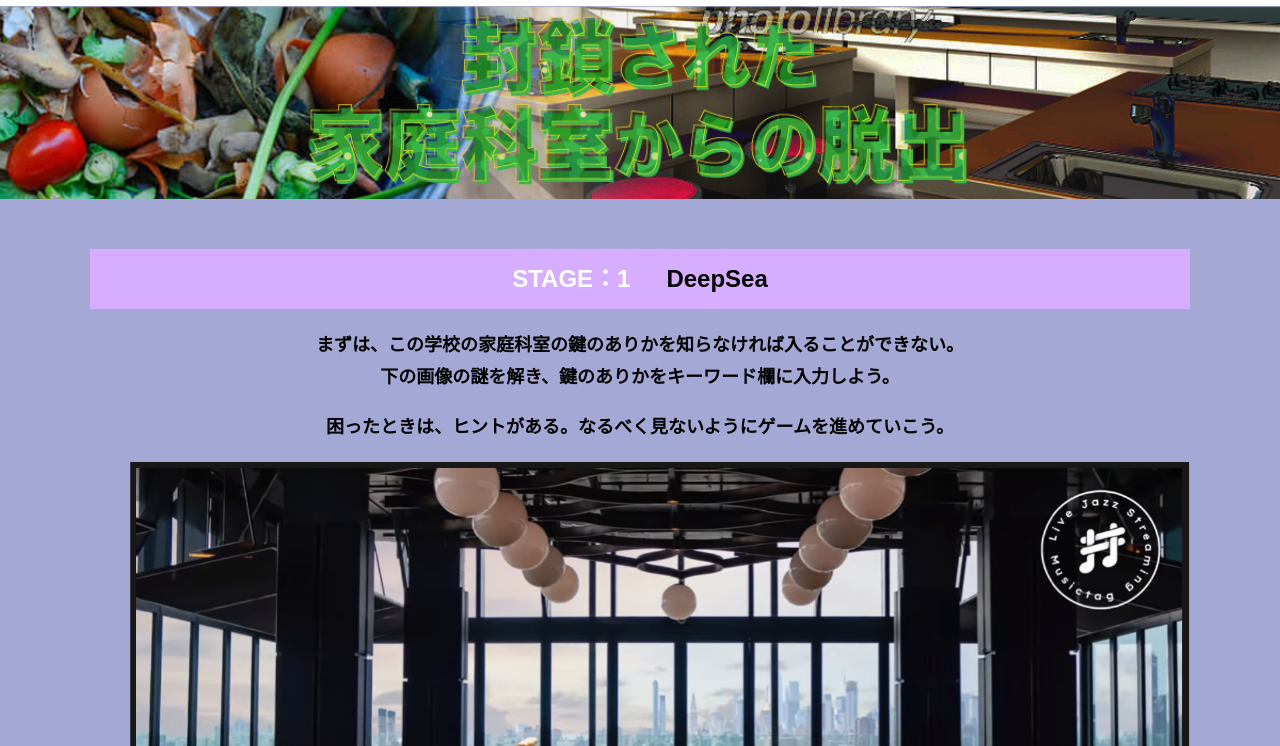
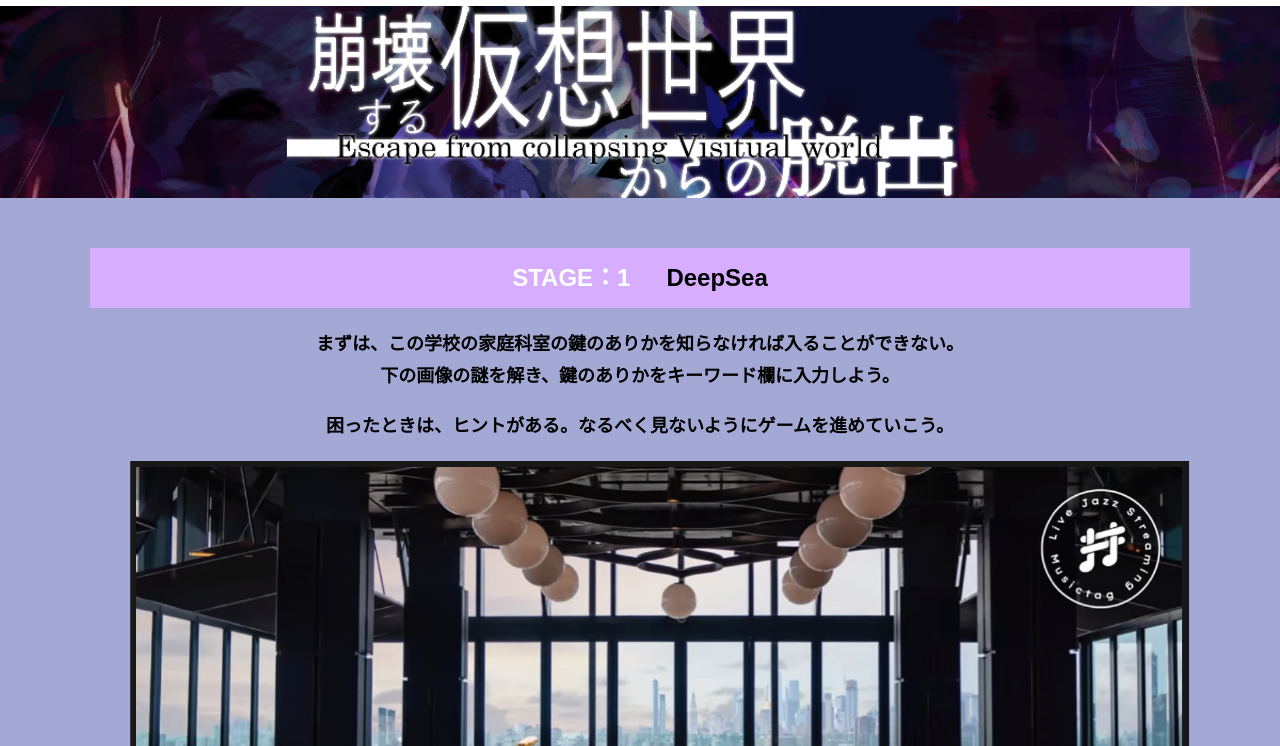
Before and after one commit to mijimo-0053/alfa_ocha_17, a plain HTML site: page main.html in a window 1280 px wide. Shown: the part 54-800 px from the top of the page. Drawn offline with nearby package versions, Linux system fonts and the light colour scheme.

Commit message:
Update main.html

```diff
--- a/main.html
+++ b/main.html
@@ -23,7 +23,7 @@
   </header>
   <main class="main main-page">
     <!-- タイトルエリア　ここから -->
-    <h1 class="main-title"><img src="assets/images/main-image.png" alt="封鎖された家庭科室からの脱出"></h1>
+    <h1 class="main-title"><img src="assets/images/イラスト 62.png" alt="崩壊する仮想世界からの脱出"></h1>
     <!-- タイトルエリア　ここまで -->
     <div id="stage">
 
```
